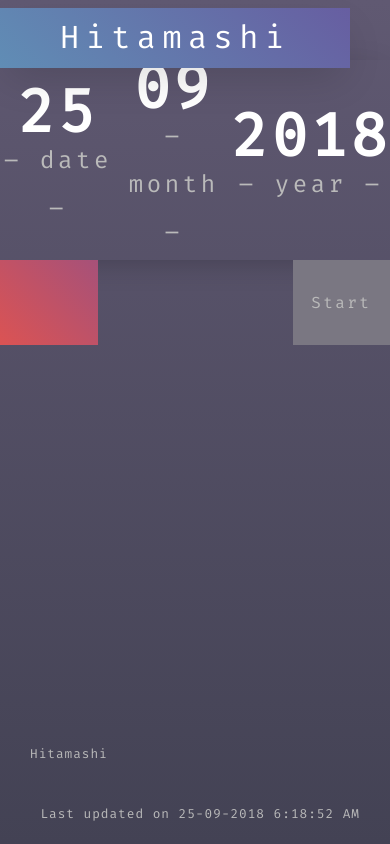
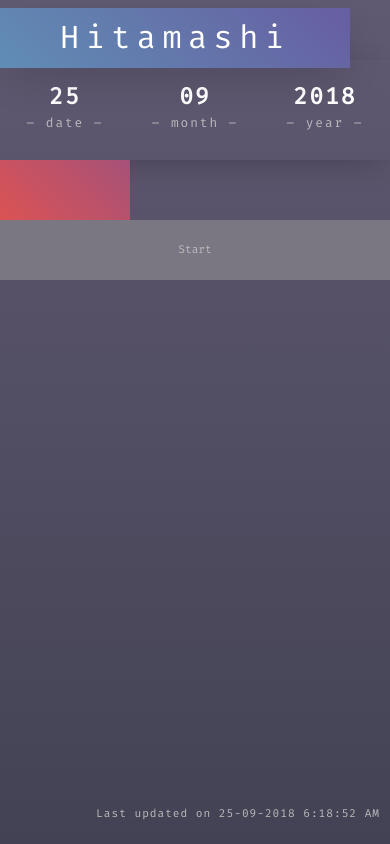
Before and after one commit to Hitamashi/gcp-instance-mgmt, a Flask app: template templates/index.html in a window 390 px wide. Run offline with Flask 2, Linux system fonts and the light colour scheme; the template is opened without the code that fills it, so the values that code supplies are empty.

Commit message:
Update UI for small device

```diff
--- a/static/style.css
+++ b/static/style.css
@@ -118,6 +118,16 @@
 
 }
 
+@media only screen and (max-width: 600px){
+	.dash-info{
+		height:100px;
+		font-size: 0.8em;
+	}
+	.info_pull{
+		font-size: 1.8em;
+	}
+}
+
 /*Server Status Styling*/
 .flex-wrapper {
 	padding: 0;
@@ -152,6 +162,16 @@
 	letter-spacing: 0.15em;
 	transition: all .5s ease;
 }
+
+@media only screen and (max-width: 600px){
+	.flex-item{
+		height: 60px;
+		line-height: 1.1em;
+		font-size: 0.7em;
+		flex-basis: 33.33%;
+		letter-spacing: normal;
+	}
+}
 /*
 .flex-item:hover {
   background: linear-gradient(285deg, hsla(114, 30%, 58%, 1.0), hsla(138, 22%, 54%, 1.0));
@@ -161,9 +181,6 @@
 }
 */
 /*Footer Styling*/
-.footer-wrapper{
-
-}
 
 .footer {
 	padding: 0;
@@ -210,6 +227,16 @@
 	padding: 0 30px;
 }
 
+@media only screen and (max-width: 600px){
+	.footer-info{
+		display: none;
+	}
+	.footer-update{
+		line-height: 1.4em;
+		padding: 0 10px ;
+		font-size: 0.7em;
+	}
+}
 
 /*Conditional Status*/
 .title-item{
@@ -249,3 +276,13 @@
 	transform: translateY(-.5rem);
 	color: #fff;
 }
+
+@media only screen and (max-width: 600px){
+	.title-item{
+		font-size: 0.8em;
+	}
+
+	.button-item{
+		flex-basis: 100%;
+	}
+}
```
